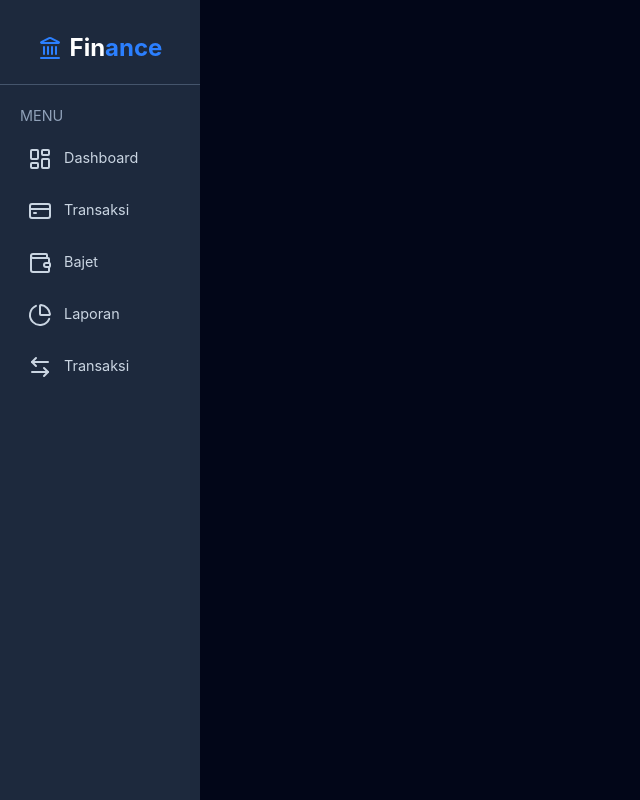
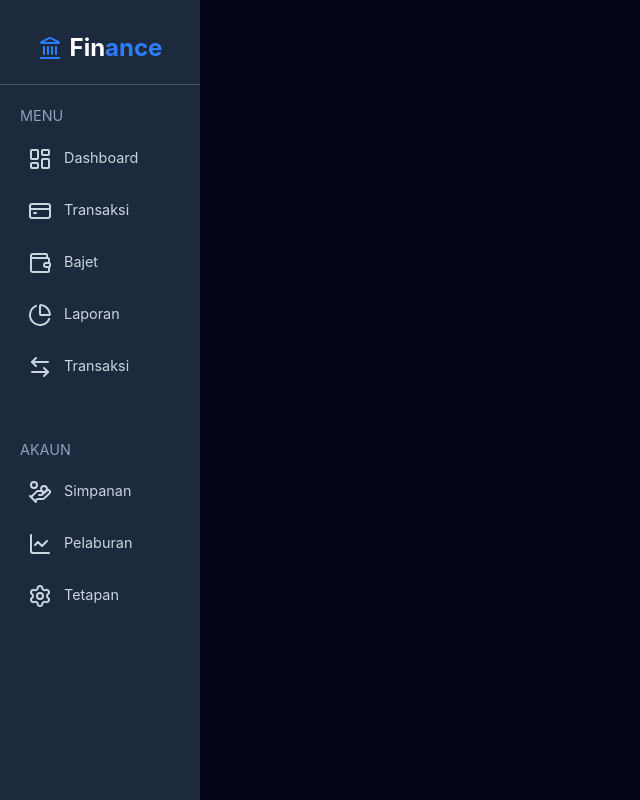
Before and after one commit to Darkryza/Finance-app, a React (Vite) app: page / in a window 1280 px wide. Shown: the whole page, without its empty margins (0-640 px from the left). Built offline with nearby package versions, Linux system fonts and the light colour scheme.

Commit message:
complete sidebar

```diff
--- a/src/components/Navbar.jsx
+++ b/src/components/Navbar.jsx
@@ -5,6 +5,9 @@ import {
   Wallet,
   ChartPie,
   CreditCard,
+  HandCoins,
+  ChartLine,
+  Settings,
 } from "lucide-react";
 
 const Navbar = () => {
@@ -66,6 +69,38 @@ const Navbar = () => {
           </li>
         </ul>
       </div>
+      <div className="p-5 text-[0.9rem]">
+        <div className="text-slate-400 uppercase">Akaun</div>
+        <ul className="my-3 space-y-3">
+          <li>
+            <a
+              href="#"
+              className="flex gap-3 p-2 w-full text-slate-300 hover:bg-[rgba(255,255,255,0.05)] hover:text-blue-500 transition duration-100 rounded-xl"
+            >
+              <HandCoins />
+              Simpanan
+            </a>
+          </li>
+          <li>
+            <a
+              href="#"
+              className="flex gap-3 p-2 w-full text-slate-300 hover:bg-[rgba(255,255,255,0.05)] hover:text-blue-500 transition duration-100 rounded-xl"
+            >
+              <ChartLine />
+              Pelaburan
+            </a>
+          </li>
+          <li>
+            <a
+              href="#"
+              className="flex gap-3 p-2 w-full text-slate-300 hover:bg-[rgba(255,255,255,0.05)] hover:text-blue-500 transition duration-100 rounded-xl"
+            >
+              <Settings />
+              Tetapan
+            </a>
+          </li>
+        </ul>
+      </div>
     </div>
   );
 };
```
